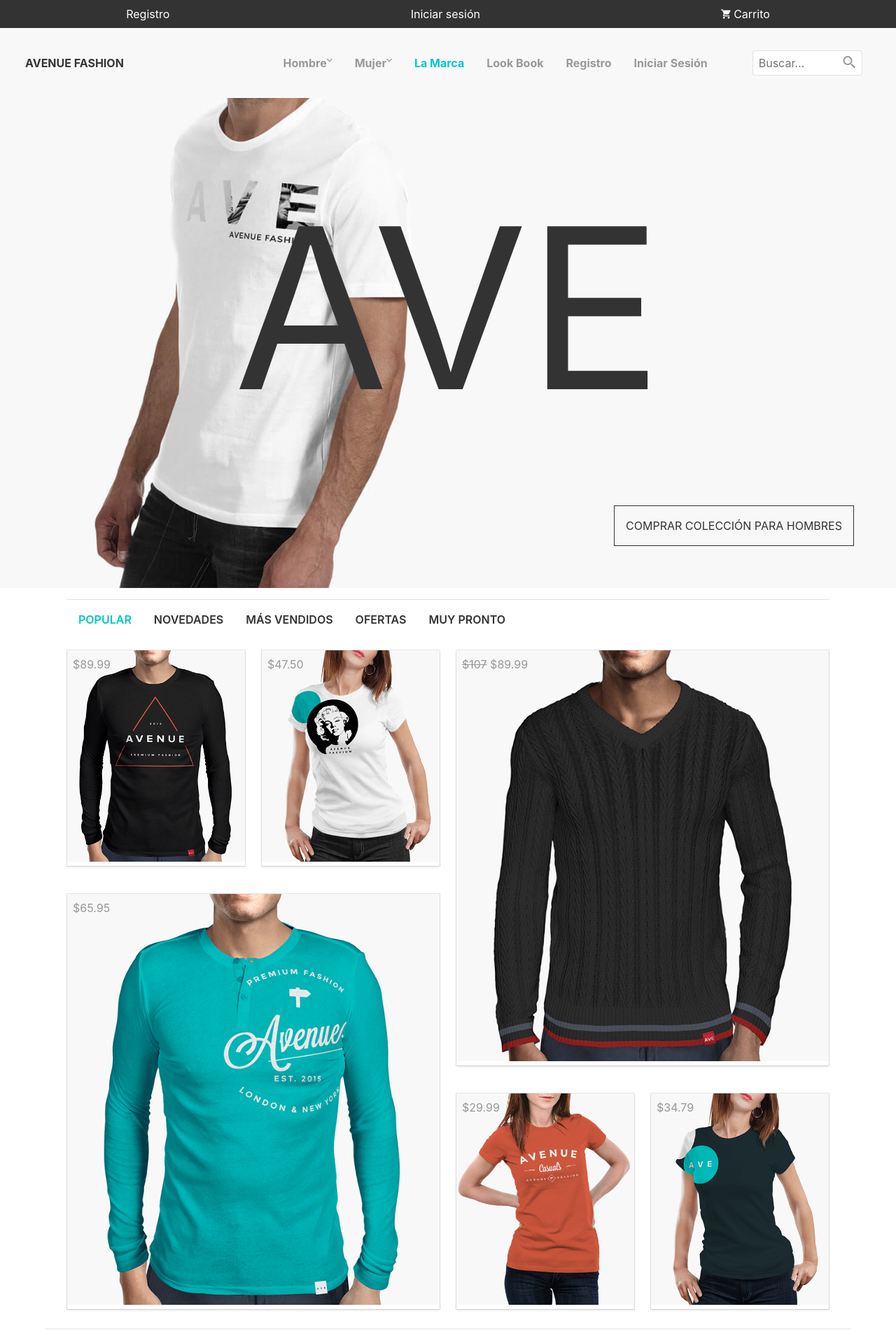
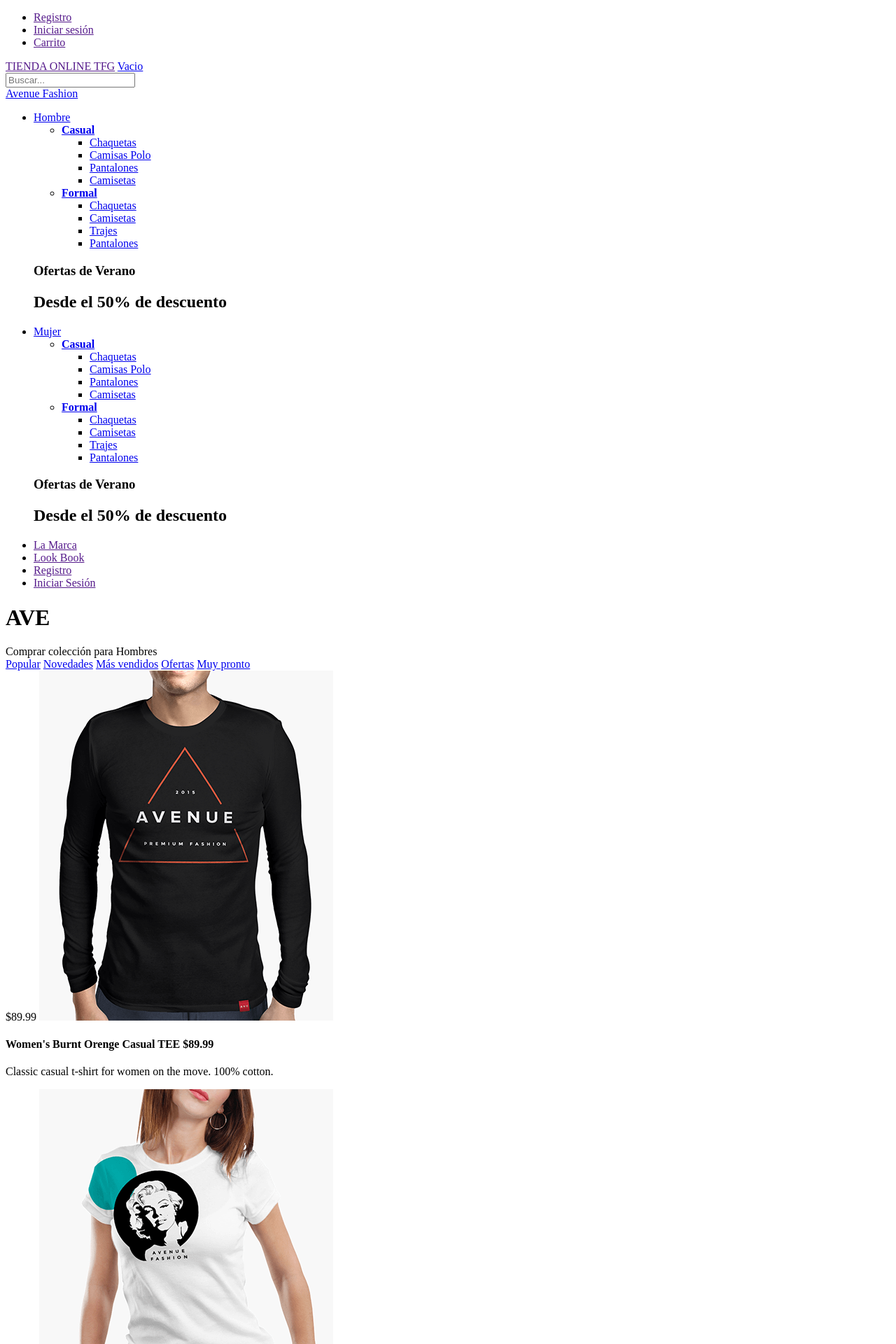
Before and after one commit to Jaime-gc-00/probando-tienda, a Python web app: template templates/index.html in a window 1280 px wide. Shown: the top 1920 px of the page at 70% size. Run offline with Jinja, Linux system fonts and the light colour scheme; the template is opened without the code that fills it, so the values that code supplies are empty.

Commit message:
Update index.html

```diff
--- a/templates/index.html
+++ b/templates/index.html
@@ -5,9 +5,9 @@
     <meta charset="UTF-8">
     <meta name="viewport" content="width=device-width, initial-scale=1.0">
     <meta http-equiv="X-UA-Compatible" content="ie=edge">
-    <link rel="stylesheet" type="text/css" href="/probando-func/static/bulma.min.css"">
-    <link rel="stylesheet" type="text/css" href="/probando-func/static/material-design-iconic-font.css"">
-    <link rel="stylesheet" type="text/css" href="/probando-func/static/styles.css">
+<!--     <link rel="stylesheet" type="text/css" href="/probando-func/static/bulma.min.css""> -->
+<!--     <link rel="stylesheet" type="text/css" href="/probando-func/static/material-design-iconic-font.css""> -->
+<!--     <link rel="stylesheet" type="text/css" href="/probando-func/static/styles.css"> -->
     <title>Document</title>
 </head>
 
```
